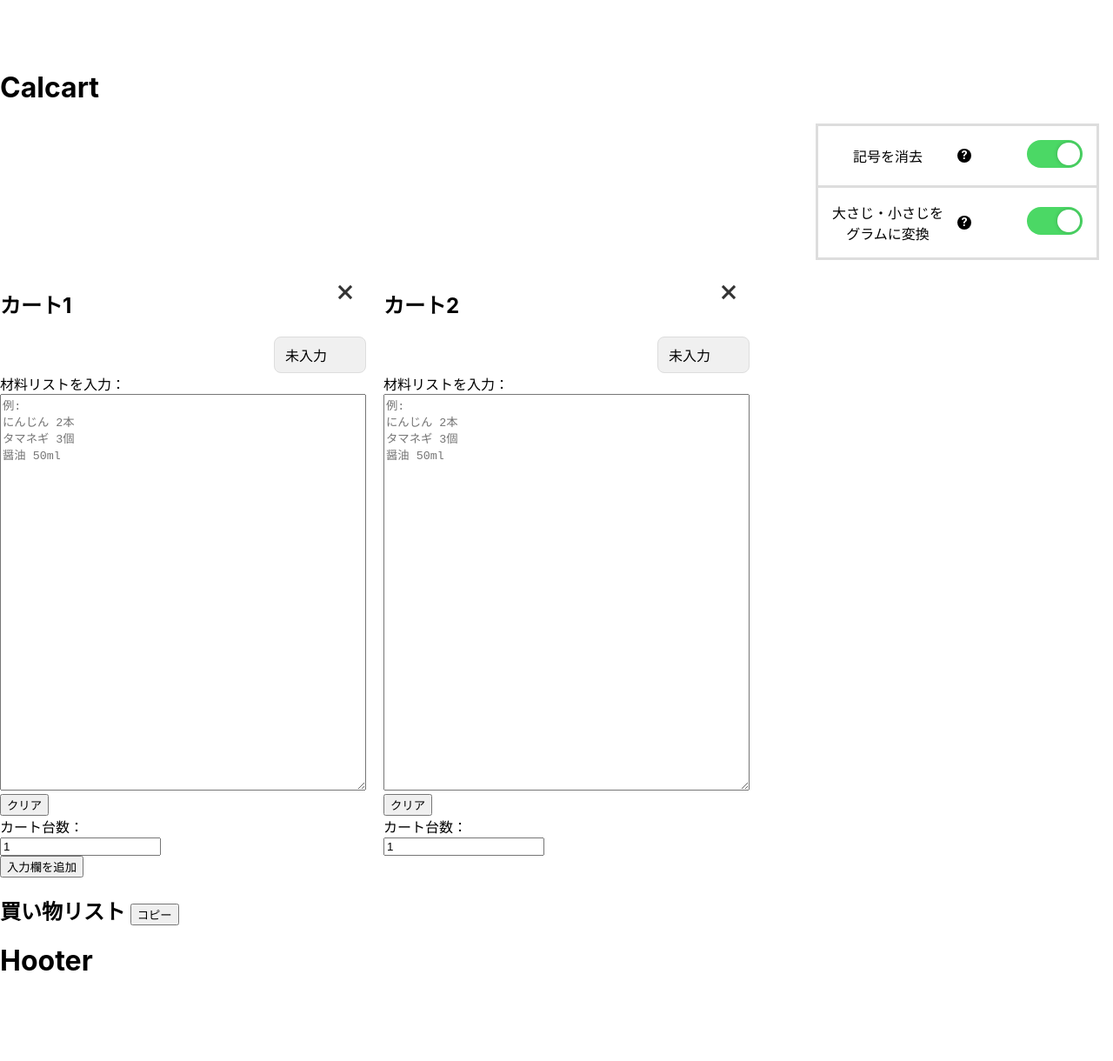
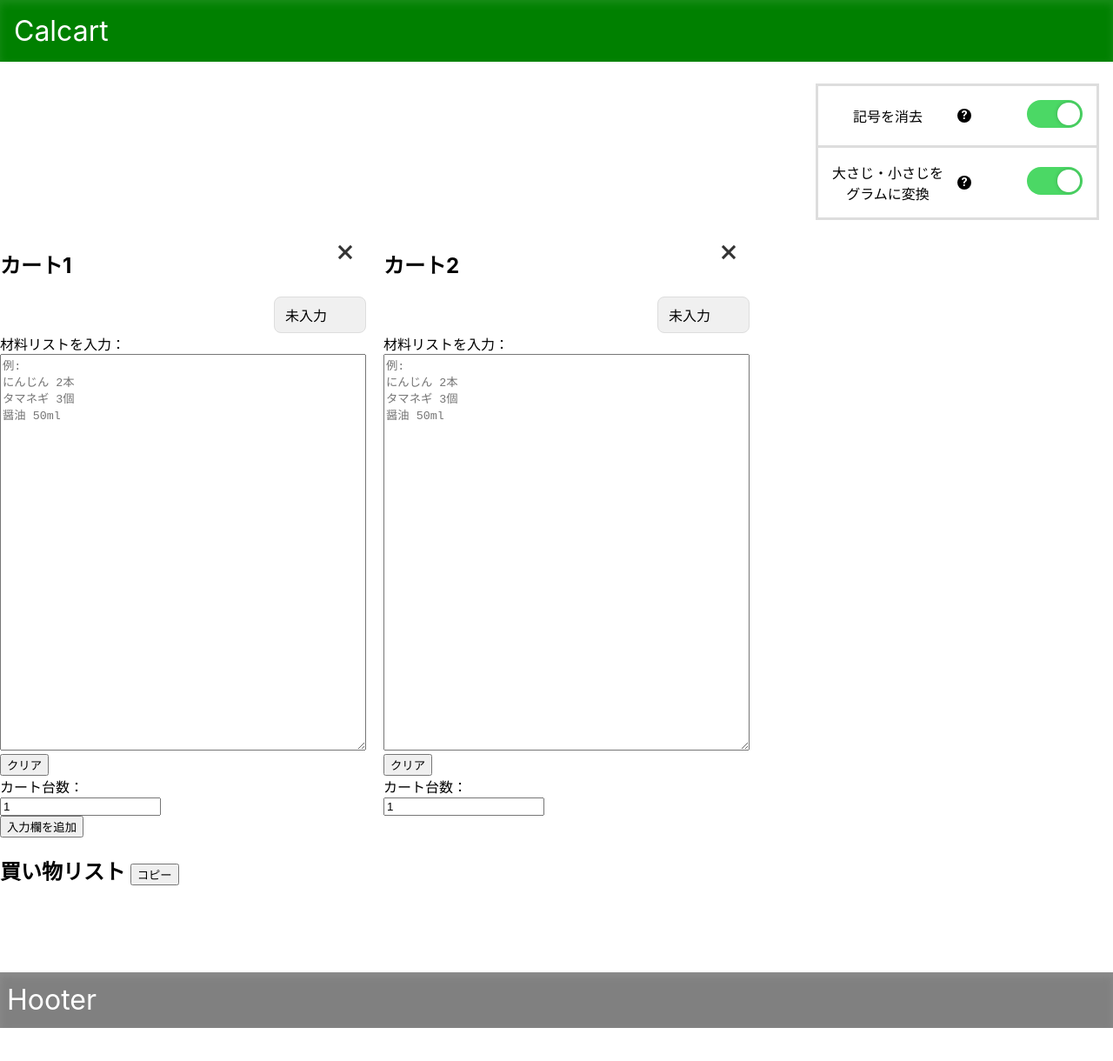
Before and after one commit to shimmen3141/calcart, a React (Create React App) app: page / in a window 1280 px wide. Shown: the top 1220 px of the page at 87% size. After the commit the page ends 1182 px from the top, so only its background shows below. Built offline with nearby package versions, Linux system fonts and the light colour scheme.

Commit message:
add:AppHeaderとAppFooterにcssを追加

```diff
--- a/src/App.css
+++ b/src/App.css
@@ -1,4 +1,4 @@
 .app {
   scrollbar-gutter: stable;
-  overflow: auto;
+  /* overflow: auto; */
 }
--- /dev/null
+++ b/src/components/AppFooter/AppFooter.css
@@ -0,0 +1,17 @@
+.appFooter {
+  position: relative;
+  top: 100px;
+  bottom: 0;
+  background-color: gray;
+  box-shadow: inset 0px 4px 10px rgba(255, 255, 255, 0.1);
+  width: 100%;
+  height: 64px;
+  z-index: 3;
+  box-sizing: border-box;
+
+  display: flex;
+  align-items: center;
+  color: white;
+  font-size: 32px;
+  padding: 0.5rem;
+}
--- a/src/components/AppFooter/AppFooter.js
+++ b/src/components/AppFooter/AppFooter.js
@@ -1,9 +1,7 @@
+import "./AppFooter.css";
+
 const AppFooter = () => {
-  return (
-    <div>
-      <h1>Hooter</h1>
-    </div>
-  );
+  return <div className="appFooter">Hooter</div>;
 };
 
 export default AppFooter;
--- /dev/null
+++ b/src/components/AppHeader/AppHeader.css
@@ -0,0 +1,17 @@
+.appHeader {
+    position: absolute;
+    top: 0;
+    left: 0;
+    background-color: green;
+    box-shadow: inset 0px 4px 10px rgba(255, 255, 255, 0.1);
+    width: 100%;
+    height: auto;
+    z-index: 3;
+    box-sizing: border-box;
+
+    display: flex;
+    align-items: center;
+    color: white;
+    font-size: 32px;
+    padding: 1rem;
+}
--- a/src/components/AppHeader/AppHeader.js
+++ b/src/components/AppHeader/AppHeader.js
@@ -1,7 +1,9 @@
+import "./AppHeader.css";
+
 const AppHeader = () => {
   return (
-    <div>
-      <h1>Calcart</h1>
+    <div className="appHeader">
+      Calcart
     </div>
   );
 };
--- /dev/null
+++ b/src/components/MainContents/MainContents.css
@@ -0,0 +1,4 @@
+.mainContents {
+    position: relative;
+    top: 20px;
+}
--- a/src/components/MainContents/MainContents.js
+++ b/src/components/MainContents/MainContents.js
@@ -1,5 +1,6 @@
 import { useState } from "react";
 import { ToggleSwitchArea, ShoppingList, Carts } from "../index";
+import "./MainContents.css";
 
 const MainContents = () => {
   const [allCarts, setAllCarts] = useState([
@@ -20,7 +21,7 @@ const MainContents = () => {
   };
 
   return (
-    <div>
+    <div className="mainContents">
       <ToggleSwitchArea />
       <Carts allCarts={allCarts} setAllCarts={setAllCarts} />
       <ShoppingList items={organizeIngredient()} />
```
